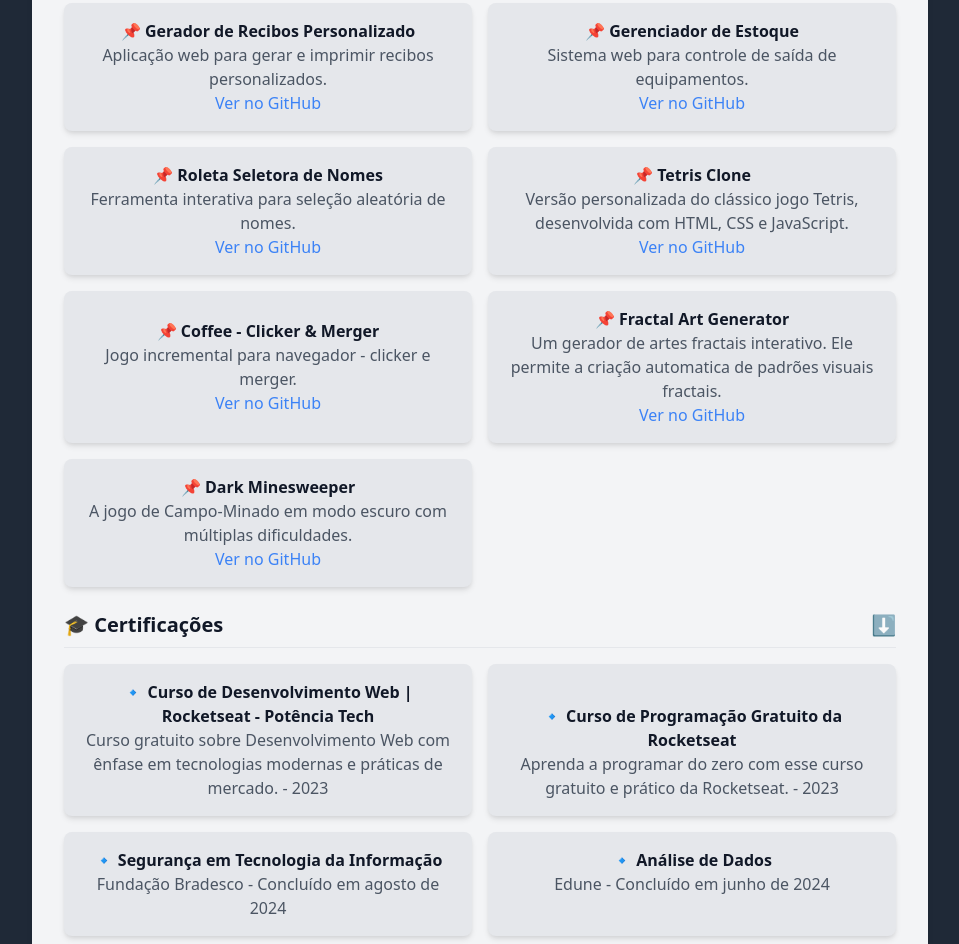
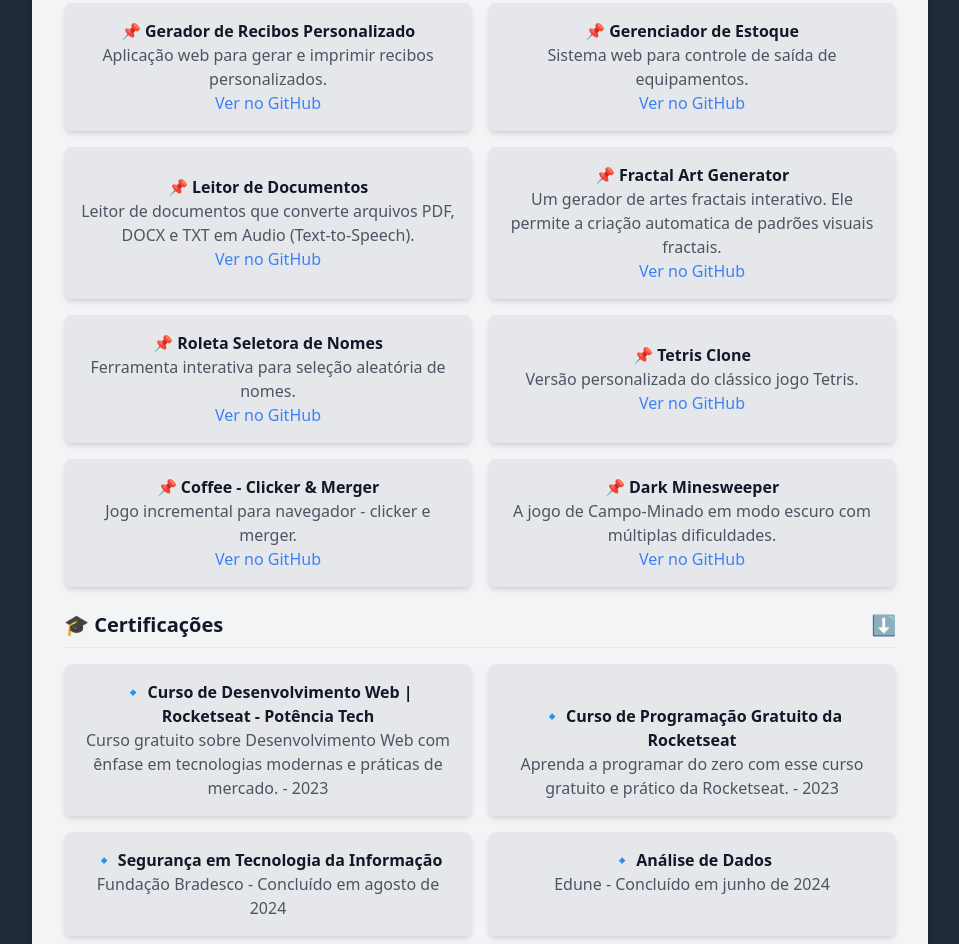
Before and after one commit to rolim8/Curriculo, a plain HTML site: page index.html in a window 1280 px wide. Shown: the part 768-1712 px from the top of the page, without its empty margins (160-1119 px from the left). Drawn offline with nearby package versions, Linux system fonts and the light colour scheme.

Commit message:
Update projects

```diff
--- a/index.html
+++ b/index.html
@@ -184,6 +184,35 @@
           <div
             class="p-4 bg-gray-200 rounded-lg shadow-md text-center transform hover:scale-105 transition flex items-center justify-center flex-col"
           >
+            <h3 class="font-semibold">📌 Leitor de Documentos</h3>
+            <p class="text-gray-600">
+              Leitor de documentos que converte arquivos PDF, DOCX e TXT em Audio (Text-to-Speech).
+            </p>
+            <a
+              href="https://rolim8.github.io/Leitor_TTS/"
+              class="text-blue-500"
+              >Ver no GitHub</a
+            >
+          </div>
+
+          <div
+            class="p-4 bg-gray-200 rounded-lg shadow-md text-center transform hover:scale-105 transition flex items-center justify-center flex-col"
+          >
+            <h3 class="font-semibold">📌 Fractal Art Generator</h3>
+            <p class="text-gray-600">
+              Um gerador de artes fractais interativo. Ele permite a criação
+              automatica de padrões visuais fractais.
+            </p>
+            <a
+              href="https://rolim8.github.io/Fractal-Art-Generator/"
+              class="text-blue-500"
+              >Ver no GitHub</a
+            >
+          </div>
+
+          <div
+            class="p-4 bg-gray-200 rounded-lg shadow-md text-center transform hover:scale-105 transition flex items-center justify-center flex-col"
+          >
             <h3 class="font-semibold">📌 Roleta Seletora de Nomes</h3>
             <p class="text-gray-600">
               Ferramenta interativa para seleção aleatória de nomes.
@@ -200,8 +229,7 @@
           >
             <h3 class="font-semibold">📌 Tetris Clone</h3>
             <p class="text-gray-600">
-              Versão personalizada do clássico jogo Tetris, desenvolvida com
-              HTML, CSS e JavaScript.
+              Versão personalizada do clássico jogo Tetris.
             </p>
             <a href="https://rolim8.github.io/DinTetris/" class="text-blue-500"
               >Ver no GitHub</a
@@ -217,21 +245,6 @@
             </p>
             <a
               href="https://rolim8.github.io/Coffee_Clicker_Merge/"
-              class="text-blue-500"
-              >Ver no GitHub</a
-            >
-          </div>
-
-          <div
-            class="p-4 bg-gray-200 rounded-lg shadow-md text-center transform hover:scale-105 transition flex items-center justify-center flex-col"
-          >
-            <h3 class="font-semibold">📌 Fractal Art Generator</h3>
-            <p class="text-gray-600">
-              Um gerador de artes fractais interativo. Ele permite a criação
-              automatica de padrões visuais fractais.
-            </p>
-            <a
-              href="https://rolim8.github.io/Fractal-Art-Generator/"
               class="text-blue-500"
               >Ver no GitHub</a
             >
```
